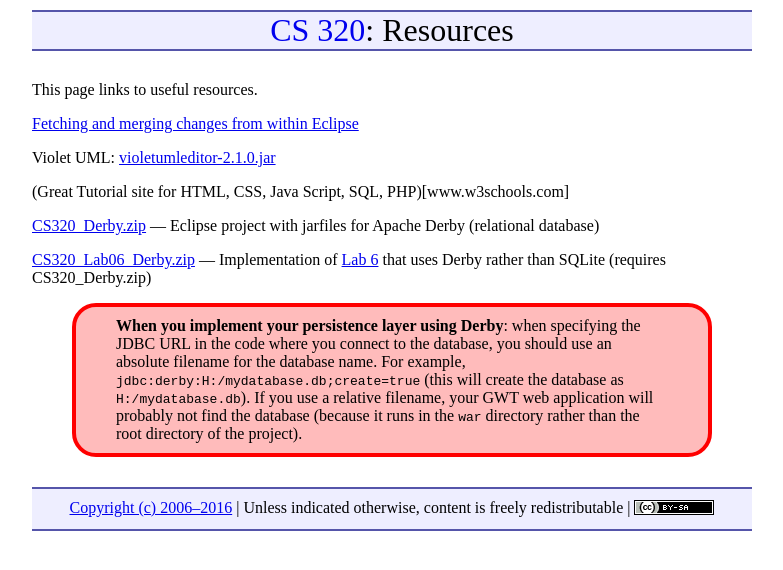
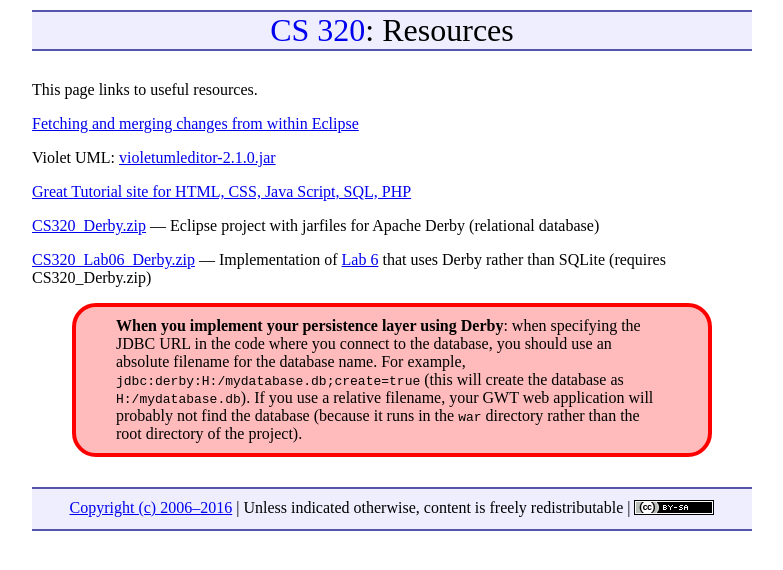
Before and after one commit to ycpcs/cs320-spring2016, a Jekyll site: the page built from resources/index.md, in a window 1280 px wide. Shown: the top 570 px of the page, without its empty margins (248-1031 px from the left). Built offline with Jekyll 4.4.1, drawn with Linux system fonts in a browser that asks for light colours; Markdown is read by kramdown in place of the engine named in the settings.

Commit message:
added w3schools link for HTML/CSS, etc.

```diff
--- a/resources/index.md
+++ b/resources/index.md
@@ -9,7 +9,7 @@ This page links to useful resources.
 
 Violet UML: [violetumleditor-2.1.0.jar](violetumleditor-2.1.0.jar)
 
-(Great Tutorial site for HTML, CSS, Java Script, SQL, PHP)[www.w3schools.com]
+[Great Tutorial site for HTML, CSS, Java Script, SQL, PHP](www.w3schools.com)
 
 [CS320\_Derby.zip](CS320_Derby.zip) &mdash; Eclipse project with jarfiles for Apache Derby (relational database)
 
```
